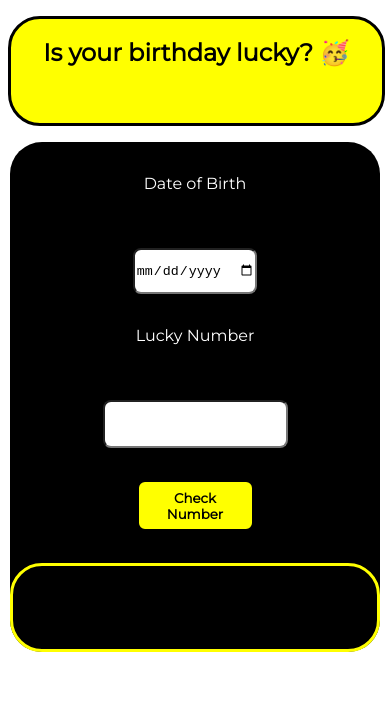
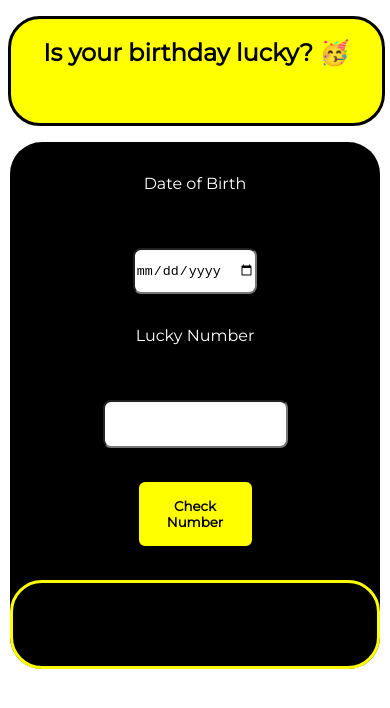
Before and after one commit to sushmita12345/BirthdateLucky, a plain HTML site: page index.html in a window 390 px wide. Drawn offline with Linux system fonts and the light colour scheme.

Commit message:
added style

```diff
--- a/style.css
+++ b/style.css
@@ -81,7 +81,7 @@ label {
 
 #check-number{
   width: 10vw;
-  height: 5vh;
+  height: 7vh;
   margin-bottom: 2rem;
   background-color: yellow;
   border-style: solid;
@@ -123,7 +123,7 @@ label {
 
   #check-number {
     width: 30vw;
-    height: 6vh;
+    height: 8vh;
     border-radius: 0.5rem;
   }
 }
```
